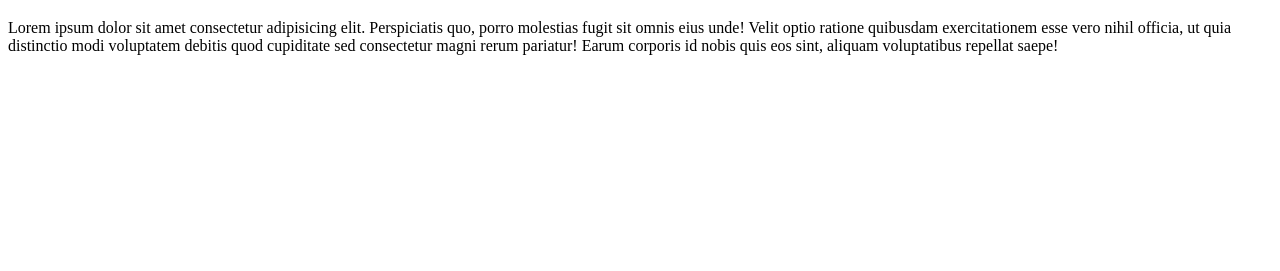
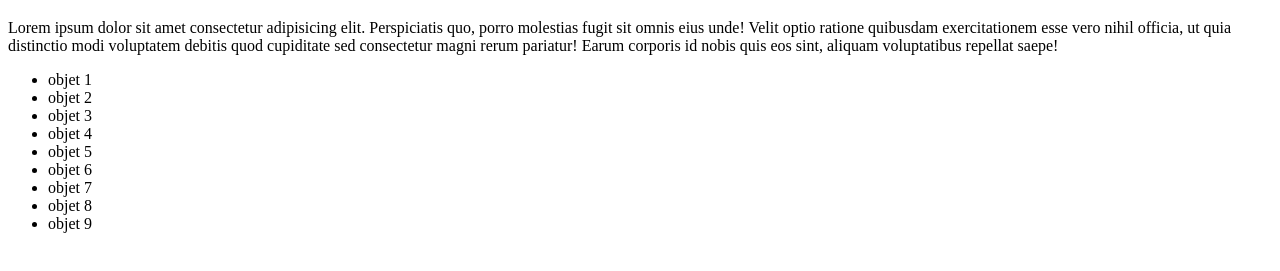
Before and after one commit to adesombre/openclassromsProject, a plain HTML site: page index.html in a window 1280 px wide. Shown: the part 61-332 px from the top of the page. Drawn offline with Linux system fonts and the light colour scheme.

Commit message:
ajout  d'une list  ul

```diff
--- a/index.html
+++ b/index.html
@@ -16,6 +16,17 @@
           pariatur! Earum corporis id nobis quis eos sint, aliquam voluptatibus
           repellat saepe!
     </p>
+    <ul>
+        <li>objet 1</li>
+        <li>objet 2</li>
+        <li>objet 3</li>
+        <li>objet 4</li>
+        <li>objet 5</li>
+        <li>objet 6</li>
+        <li>objet 7</li>
+        <li>objet 8</li>
+        <li>objet 9</li>
+    </ul>
 
 </body>
 </html>
```
